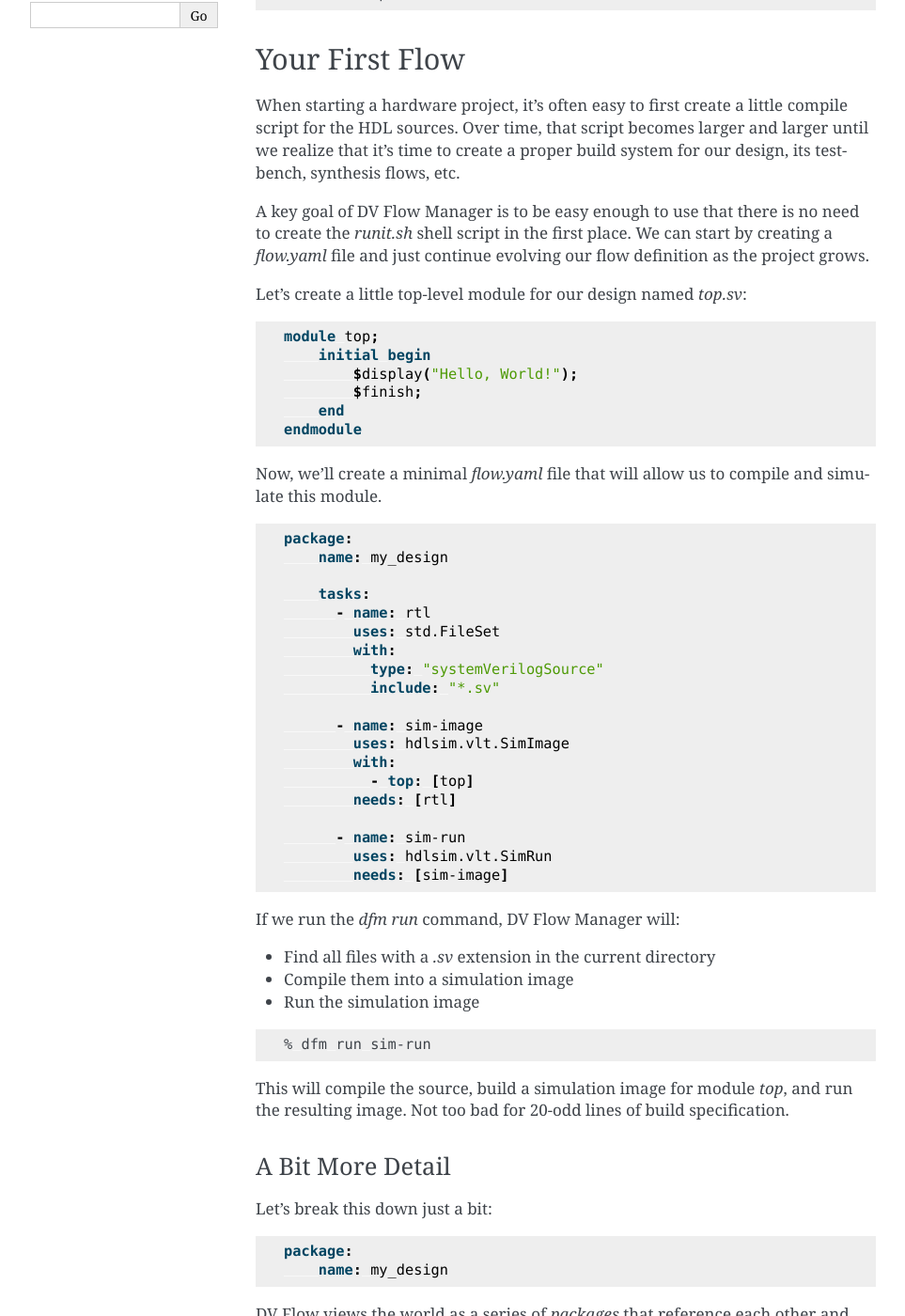
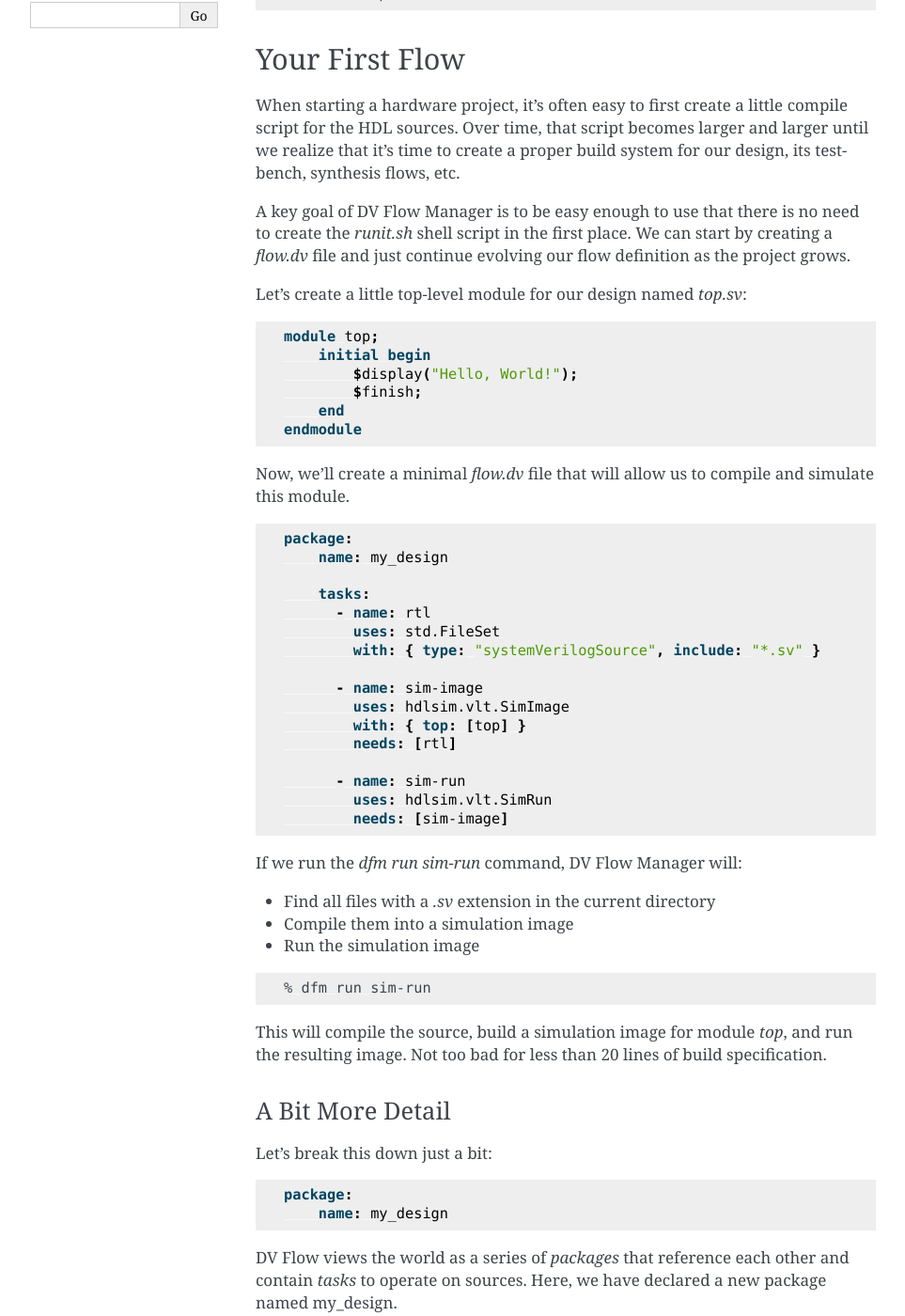
Before and after one commit to dv-flow/dv-flow.github.io, a Sphinx documentation site: the page built from docs/quickstart.rst, in a window 1280 px wide and 1400 px high, scrolled down 330 px. Shown: the whole window at 94% size, without its empty margins (148-1111 px from the left). Built offline with Sphinx 7.4.7, drawn with Linux system fonts in a browser that asks for light colours.

Commit message:
XX
Signed-off-by: Matthew Ballance <matt.ballance@gmail.com>

```diff
--- a/docs/quickstart.rst
+++ b/docs/quickstart.rst
@@ -31,7 +31,7 @@ design, its testbench, synthesis flows, etc.
 
 A key goal of DV Flow Manager is to be easy enough to use that there is no need
 to create the `runit.sh` shell script in the first place. We can start by creating
-a `flow.yaml` file and just continue evolving our flow definition as the project grows.
+a `flow.dv` file and just continue evolving our flow definition as the project grows.
 
 Let's create a little top-level module for our design named `top.sv`:
 
@@ -45,7 +45,7 @@ Let's create a little top-level module for our design named `top.sv`:
     endmodule
 
 
-Now, we'll create a minimal `flow.yaml` file that will allow us to compile and
+Now, we'll create a minimal `flow.dv` file that will allow us to compile and
 simulate this module.
 
 .. code-block:: yaml
@@ -71,7 +68,7 @@ simulate this module.
             needs: [sim-image]
 
 
-If we run the `dfm run` command, DV Flow Manager will:
+If we run the `dfm run sim-run` command, DV Flow Manager will:
 
 * Find all files with a `.sv` extension in the current directory
 * Compile them into a simulation image
@@ -82,7 +79,8 @@ If we run the `dfm run` command, DV Flow Manager will:
     % dfm run sim-run
 
 This will compile the source, build a simulation image for module `top`,
-and run the resulting image. Not too bad for 20-odd lines of build specification.
+and run the resulting image. Not too bad for less than 20 lines of build
+specification.
 
 A Bit More Detail
 =================
```
Also changed, not shown: other parts of docs/quickstart.rst (+2 -5 lines), docs/userguide/tasks_developing.rst (+45 -0 lines).
